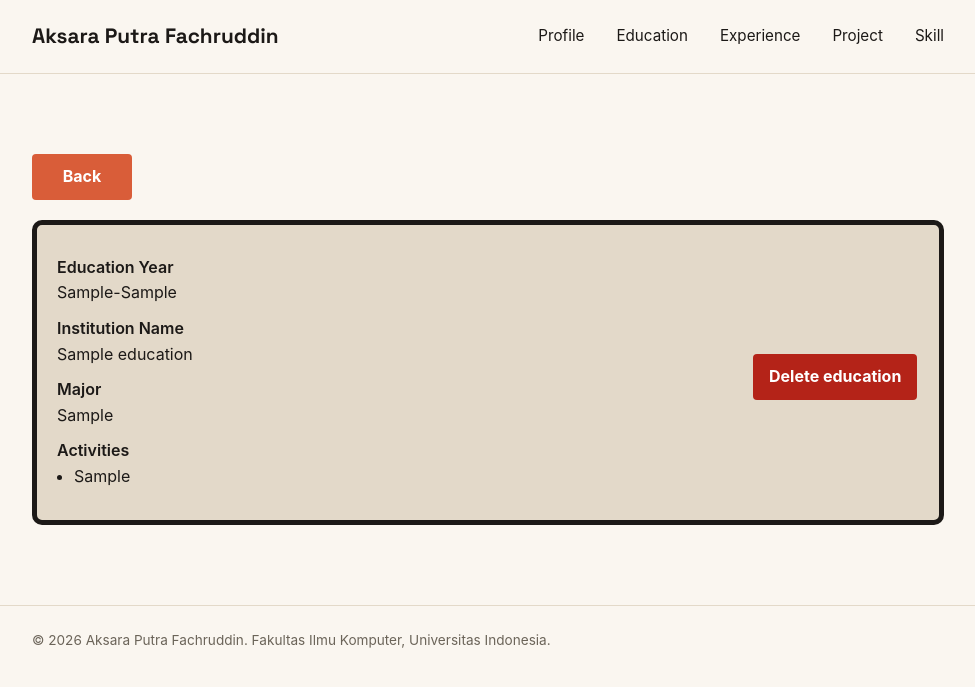
After one commit to aksara-putra-f/myportofolio, a Django app: page /education/delete/page in a window 1280 px wide. The commit adds this page. Shown: the top 687 px of the page, without its empty margins (152-1127 px from the left). Run offline with Django 5.2, Linux system fonts and the light colour scheme; tables that the repository leaves empty hold one stand-in row (values such as "Sample post").

Commit message:
feat: Membuat page khusus untuk men-delete data Education

```diff
--- a/main/urls.py
+++ b/main/urls.py
@@ -11,7 +11,7 @@ urlpatterns = [
     path("experience/", show_experience, name="show_experience"),
     path("experience/add/", create_experience, name="create_experience"),
     path("api/experiences/", get_experience_json, name="get_experience_json"),
-    path("education/<uuid:education_id>/delete/", delete_experience, name="delete_experience"),
+    path("experience/<uuid:experience_id>/delete/", delete_experience, name="delete_experience"),
 
     path("project/", show_project, name="show_project"),
     path("project/add/", create_project, name="create_project"),
@@ -26,7 +26,8 @@ urlpatterns = [
     path("education/", show_education, name="show_education"),
     path("education/add/", create_education, name="create_education"),
     path("api/educations/", get_education_json, name="get_education_json"),
-    path("education/<uuid:education_id>/delete/", delete_education, name="delete_education")
+    path("education/<uuid:education_id>/delete/", delete_education, name="delete_education"),
+    path("education/delete/page", education_delete_page, name="education_delete_page")
 ]
 
 urlpatterns += static(settings.MEDIA_URL, document_root=settings.MEDIA_ROOT)
--- a/main/views.py
+++ b/main/views.py
@@ -186,7 +186,7 @@ def create_education(request):
 
 def get_education_json(request):
     institution_name_query = request.GET.get("institution_name", "").strip()
-    educations = Education.objects.all()
+    educations = Education.objects.all().order_by("-year_start")
 
     if institution_name_query:
         educations = educations.filter(institution_name=institution_name_query)
@@ -205,6 +205,20 @@ def delete_education(request, education_id):
 
     return redirect("main:show_education")
 
+def education_delete_page(request):
+    json_response = get_education_json(request)
+
+    educations = serializers.deserialize(
+        "json",
+        json_response.content.decode("utf-8"),
+    )
+    educations = [education.object for education in educations]
+
+    context = {
+    "name": "Aksara Putra Fachruddin",
+    "education_list": educations,
+    }
+    return render(request, "delete-templates/education_delete.html", context)
 
 # --------- #
 #   Skill
--- a/static/css/style.css
+++ b/static/css/style.css
@@ -534,6 +534,12 @@ h1, .brand {
     margin-bottom: 0;
 }
 
+.section-header-action {
+    display: flex;
+    align-items: center;
+    gap: 0.75rem;
+}
+
 .add-button {
     display: inline-flex;
     align-items: center;
@@ -672,10 +678,6 @@ h1, .brand {
     justify-content: flex-end;
     gap: 0.75rem;
     margin-top: 1.5rem;
-}
-
-.button-danger {
-    background: #b42318;
 }
 
 
@@ -944,12 +946,92 @@ h1, .brand {
     font: inherit;
     font-weight: 700;
     text-decoration: none;
+    transition: background 0.2s;
+}
+
+.button:hover {
+    background: var(--ink);
 }
 
 .button-secondary {
     background: var(--ink);
 }
 
+
+/* ----------------- */
+/* Untuk Delete Page */
+/* ----------------- */
+.delete-page .delete-page-container {
+    margin-top: 5rem;
+    margin-bottom: 5rem;
+}
+
+.delete-page .back-btn {
+    padding: 10px;
+    height: auto;
+    width: 100px;
+
+    text-align: center;
+
+    transition: background-color 0.2s;
+}
+
+.delete-page .back-btn:hover{
+    background-color: var(--ink);
+}
+
+.delete-page .data-card {
+    padding: 20px;
+    margin: 20px 0px;
+
+    border-radius: 10px;
+    border-color: var(--ink);
+    border-width: 5px;
+    border-style: solid;
+
+    background-color: var(--line);
+}
+
+.delete-page .data-card {
+    display: grid;
+    grid-template-areas: "data delete-btn";
+    grid-template-columns: 4fr 1fr;
+    column-gap: 2rem;
+}
+
+.delete-page .data-card .data {
+    grid-area: data;
+    text-align: justify;
+}
+
+.delete-page .data-card .label {
+    font-weight: 600;
+    font-size: medium;
+}
+
+.delete-page .data-card p {
+    margin-top: 10px;
+}
+
+.delete-page .data-card ul {
+    margin-left: 17px;
+}
+
+.delete-page .data-card .delete-btn {
+    grid-area: delete-btn;
+    align-self: center;
+    padding: 0px;
+}
+
+.button-danger {
+    background: #b42318;
+    text-align: center;
+    transition: background 0.2s;
+}
+
+.button-danger:hover {
+    background: var(--ink);
+}
 
 /* --------------------- */
 /* Untuk tampilan mobile */
--- a/templates/components/education_delete_modal.html
+++ b/templates/components/education_delete_modal.html
@@ -2,7 +2,7 @@
     <button type="button"
             class="button button-danger"
             popovertarget="delete-education-{{ education.id }}"
-            aria-label="Hapus {{ education.title }}"
+            aria-label="Hapus {{ education.institution_name }}"
             title="Delete education">
         Delete education
     </button>
@@ -27,7 +27,7 @@
         <h2 id="delete-education-title-{{ education.id }}">Delete education?</h2>
         <p>
             Are you sure you want to delete
-            <strong>{{ education.title }}</strong>?
+            <strong>{{ education.institution_name }}</strong>?
         </p>
         <div class="education-delete-modal__actions">
             <button type="button"
--- /dev/null
+++ b/templates/delete-templates/education_delete.html
@@ -0,0 +1,42 @@
+{% extends 'base.html' %}
+{% block meta %}
+    <title>Delete Education</title>
+{% endblock meta %}
+{% block content %}
+    <main class="delete-page">
+        <div class="container delete-page-container">
+            <a class="button back-btn" href="{% url 'main:show_education' %}">Back</a>
+            {% for education in education_list %}
+                <div class="data-card">
+                    <div class="data">
+                        <p>
+                            <span class="label">Education Year</span><br>
+                            <span class="value">{{ education.year_start }}-{{ education.year_end }}</span>
+                        </p>
+                        <p>
+                            <span class="label">Institution Name</span><br>
+                            <span class="value">{{ education.institution_name }}</span>
+                        </p>
+                        <p>
+                            <span class="label">Major</span><br>
+                            <span class="value">{{ education.major }}</span>
+                        </p>
+                        <p>
+                            <span class="label">Activities</span><br>
+                            <span class="value list-item">
+                                <ul>
+                                    {% for activity in education.activity_list %}
+                                        <li>{{ activity }}</li>
+                                    {% endfor %}
+                                </ul>
+                            </span>
+                        </p>
+                    </div>
+                    <div class="delete-btn">
+                        {% include "components/education_delete_modal.html" %}
+                    </div>
+                </div>
+            {% endfor %}
+        </div>
+    </main>
+{% endblock content %}
```
Also changed, not shown: templates/delete-templates/delete_base.html (deleted, +0 -9 lines), templates/education.html (+12 -5 lines).
